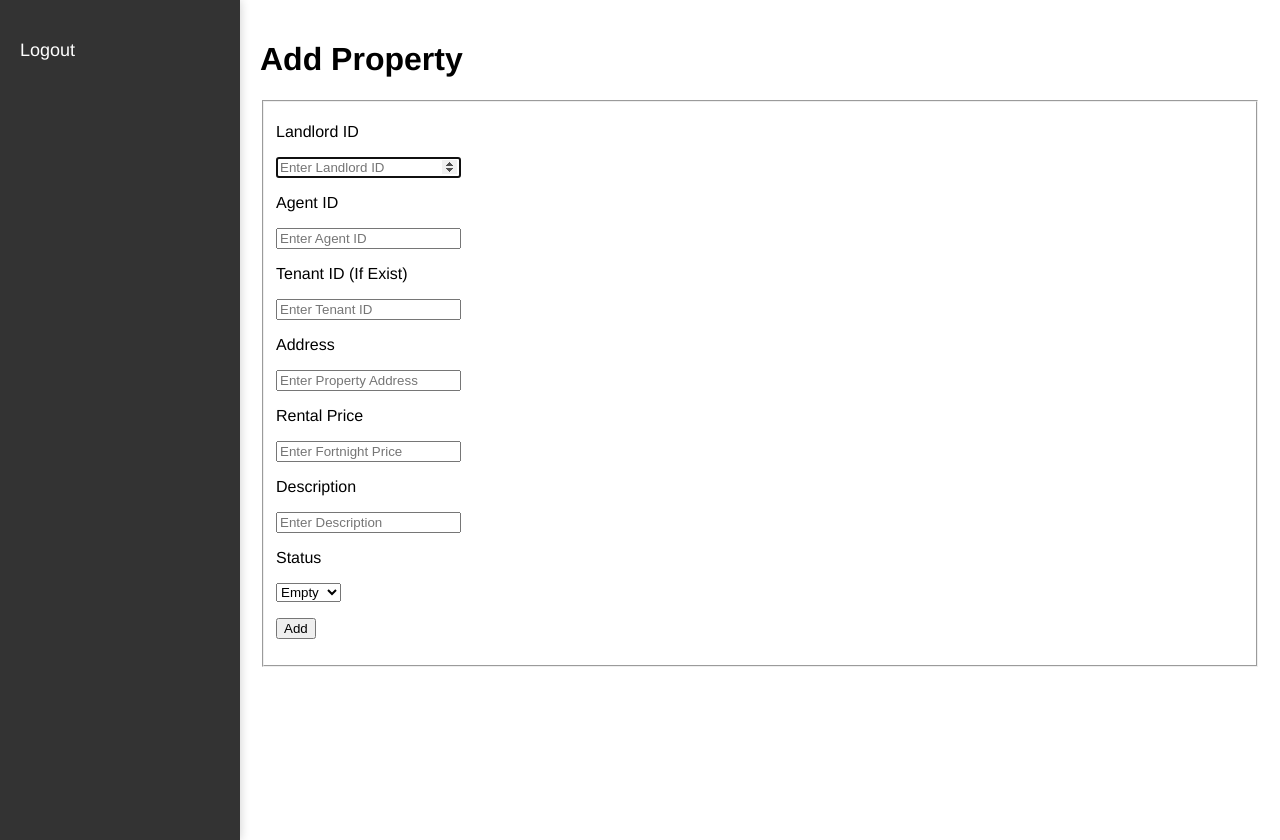
After one commit to JaeHyeokSeong/ASD_Assignment_Flask, a Flask app: page /properties/add/ in a window 1280 px wide. The commit adds this page. Run offline with Flask 3, Linux system fonts and the light colour scheme.

Commit message:
first work

```diff
--- a/app.py
+++ b/app.py
@@ -4,6 +4,7 @@ import mysql.connector
 import random
 import string
 from models.user_management import UserManagement
+from models.property_catalogue_management import PropertyCatalogue
 
 app = Flask(__name__)
 app.secret_key = 'your_secret_key'
@@ -128,6 +129,48 @@ def properties():
     return render_template('property.html')
 
 
+@app.route('/properties/add/', methods=['GET', 'POST'])
+def add_properties():
+    if request.method == 'GET':
+        return render_template('add_property.html')
+    else:
+        landlord_id = request.form['landlord_id']
+        agent_id = request.form['agent_id']
+        tenant_id = request.form['tenant_id']
+        property_address = request.form['property_address']
+        property_price = request.form['property_price']
+        property_description = request.form['property_description']
+        property_status = request.form['property_status']
+
+        # if tenant_id == '' it means tenant_id is not filled
+        if tenant_id == '':
+            tenant_id = 'null'
+
+        # if empty == 0 else rented == 1
+        if property_status == 'empty':
+            property_status = 0
+        else:
+            property_status = 1
+
+        # add upper values into database
+        proCatal = PropertyCatalogue()
+        proCatal.add_property(
+            landlord_id=landlord_id,
+            agent_id=agent_id,
+            tenant_id=tenant_id,
+            address=property_address,
+            price=property_price,
+            description=property_description,
+            status=property_status
+        )
+
+        return redirect(url_for('properties'))
+
+
+@app.route('/properties/list')
+def list_properties():
+    return render_template('list_property.html')
+
 @app.route('/leases')
 def leases():
     # Logic for leases page
--- /dev/null
+++ b/templates/add_property.html
@@ -0,0 +1,28 @@
+{% extends 'base.html' %}
+
+{% block content %}
+<h1>Add Property</h1>
+
+<fieldset>
+    <form action="{{url_for('add_properties')}}" method="post">
+    <p><label for="landlord_id">Landlord ID</label></p>
+    <input type="number" name="landlord_id" id="landlord_id" placeholder="Enter Landlord ID" required autofocus>
+    <p><label for="agent_id">Agent ID</label></p>
+    <input type="number" name="agent_id" id="agent_id" placeholder="Enter Agent ID" required>
+    <p><label for="tenant_id">Tenant ID (If Exist)</label></p>
+    <input type="number" name="tenant_id" id="tenant_id" placeholder="Enter Tenant ID">
+    <p><label for="property_address">Address</label></p>
+    <input type="text" name="property_address" id="property_address" placeholder="Enter Property Address" required>
+    <p><label for="property_price">Rental Price</label></p>
+    <input type="text" name="property_price" id="property_price" placeholder="Enter Fortnight Price" required>
+    <p><label for="property_description">Description</label></p>
+    <input type="text" name="property_description" id="property_description" placeholder="Enter Description" required>
+    <p><label for="property_status">Status</label></p>
+    <select name="property_status" id="property_status" required>
+        <option value="empty" selected>Empty</option>
+        <option value="rented">Rented</option>
+    </select>
+    <p><input type="submit" value="Add"></p>
+</form>
+</fieldset>
+{% endblock %}
--- /dev/null
+++ b/templates/list_property.html
@@ -0,0 +1,5 @@
+{% extends 'base.html'%}
+
+{% block content %}
+<h1>Property List</h1>
+{% endblock %}
--- a/templates/property.html
+++ b/templates/property.html
@@ -1,5 +1,9 @@
 {% extends 'base.html' %}
 
 {% block content %}
-    <h1>This is property page</h1>
+<h1>Property Catalogue</h1>
+
+<a href="{{url_for('add_properties')}}"><h3>Add Property</h3></a>
+<a href="{{url_for('list_properties')}}"><h3>View Property List</h3></a>
+
 {% endblock %}
```
Also changed, not shown: models/property_catalogue_management.py (+28 -5 lines), 1 other file.
